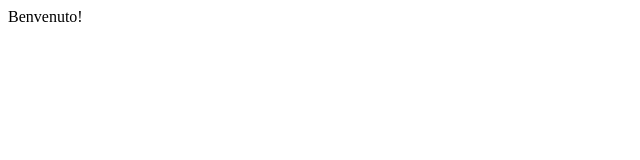
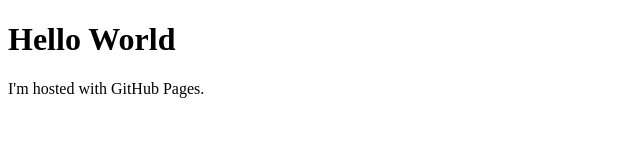
Before and after one commit to johnGit92/portaleiscrizioni.danzacampania.com, a plain HTML site: page index.html in a window 1280 px wide. Shown: the whole page, without its empty margins (0-640 px from the left). Drawn offline with Linux system fonts and the light colour scheme.

Commit message:
Update index.html

```diff
--- a/index.html
+++ b/index.html
@@ -1,6 +1,7 @@
+<!DOCTYPE html>
 <html>
-	<head>
-		<title>Portale Iscrizioni</title>
-	</head>
-	<body>Benvenuto!</body>
+<body>
+<h1>Hello World</h1>
+<p>I'm hosted with GitHub Pages.</p>
+</body>
 </html>
```
